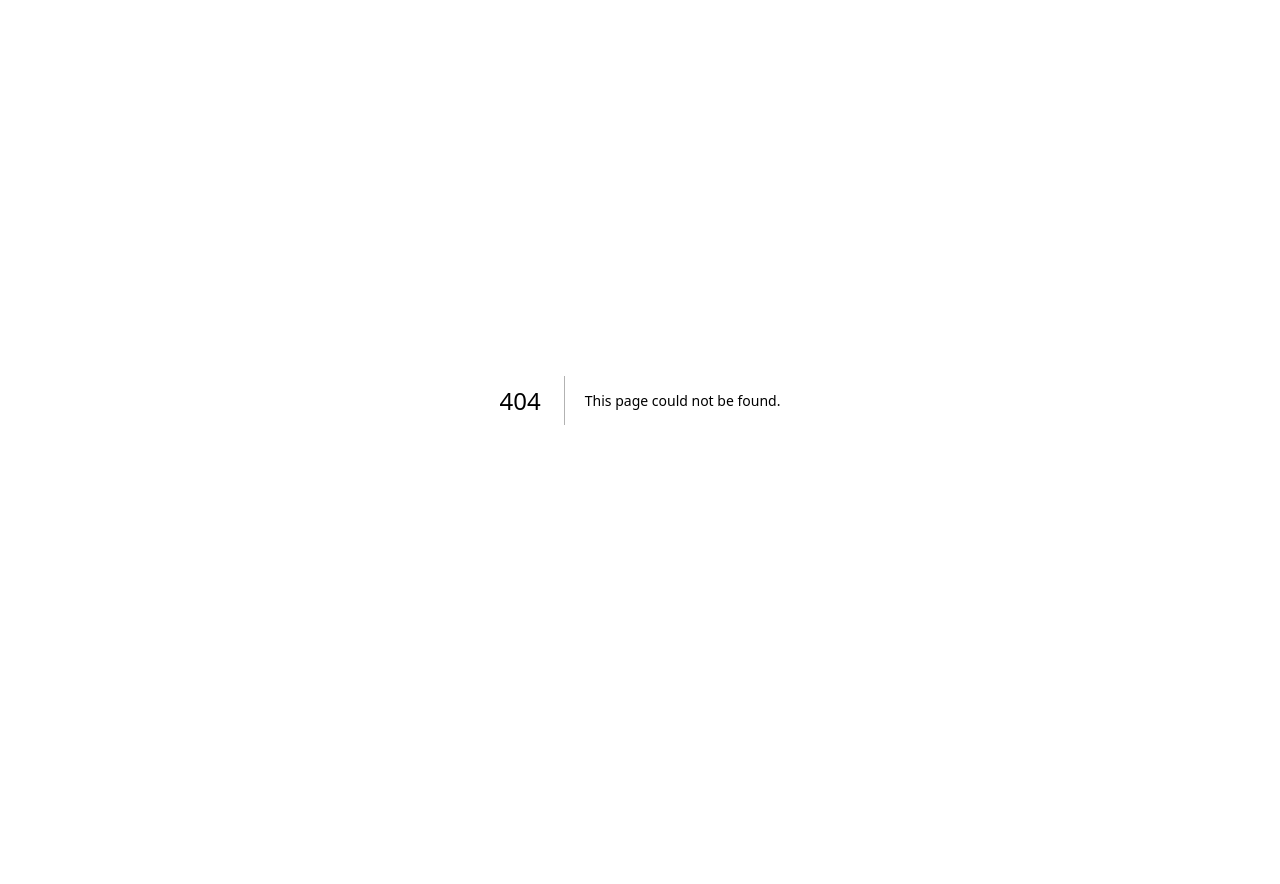
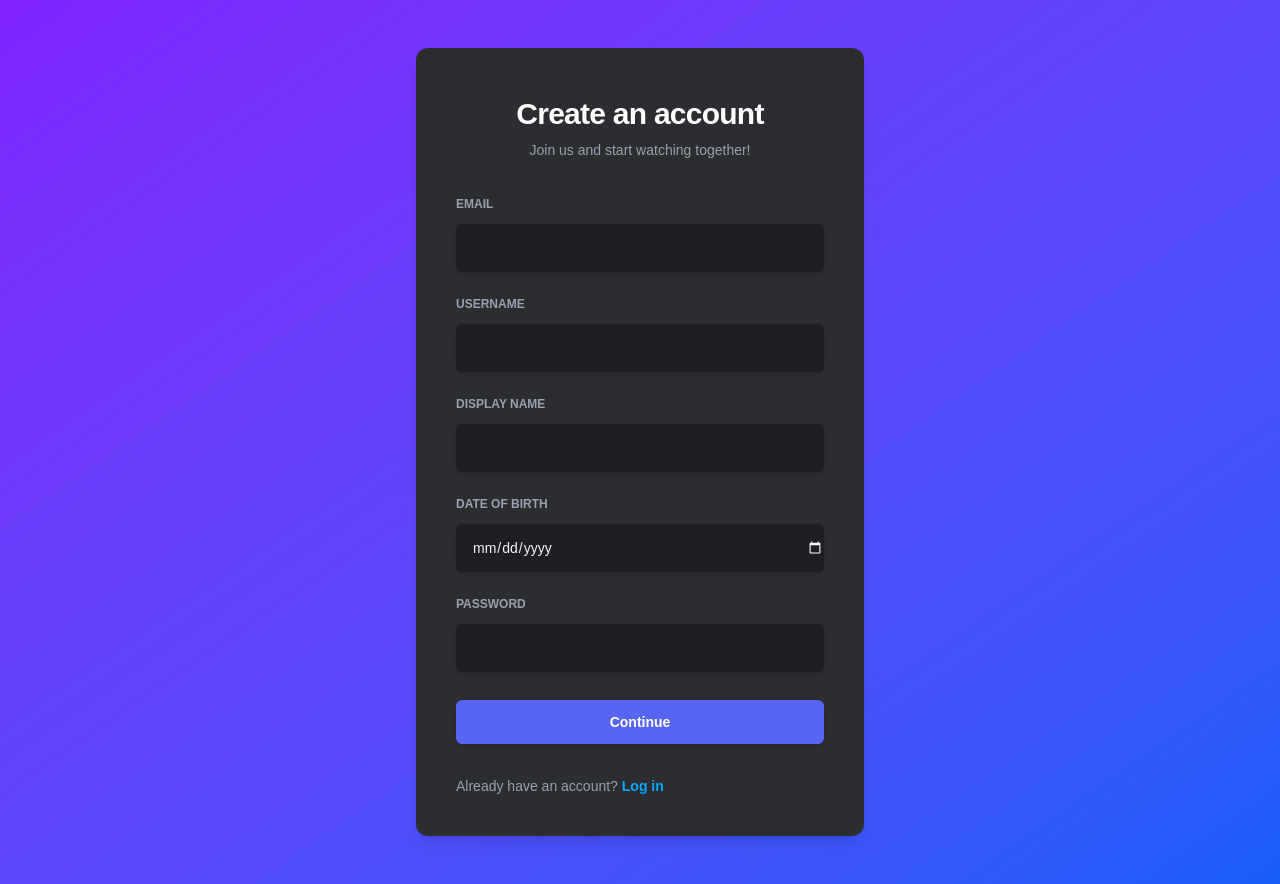
Before and after one commit to AlmasZh/watch-hub, a Next.js app in the folder frontend/: page /register in a window 1280 px wide. Before the commit this address had no page. Before the commit the page ends 800 px from the top, so only its background shows below. Built offline with nearby package versions, Linux system fonts and the light colour scheme.

Commit message:
feat(auth): add register page and move login route
Introduces a new registration page with form fields for user signup.
The login page has been moved into an `(auth)` route group for better organization of authentication-related pages.

```diff
--- /dev/null
+++ b/frontend/src/app/(auth)/register/page.tsx
@@ -0,0 +1,150 @@
+'use client';
+
+import { useState } from 'react';
+
+export default function RegisterPage() {
+    const [formData, setFormData] = useState({
+        email: '',
+        username: '',
+        displayName: '',
+        dateOfBirth: '',
+        password: '',
+    });
+
+    const handleChange = (e: React.ChangeEvent<HTMLInputElement>) => {
+        const { name, value } = e.target;
+        setFormData((prev) => ({
+            ...prev,
+            [name]: value,
+        }));
+    };
+
+    const handleSubmit = async (e: React.FormEvent) => {
+        e.preventDefault();
+        // TODO: Implement registration logic
+        console.log('Registering with:', formData);
+    };
+
+    return (
+        <div className="flex min-h-screen items-center justify-center bg-linear-to-br from-violet-600 to-blue-600 px-4 py-12 sm:px-6 lg:px-8">
+            <div className="w-full max-w-md space-y-8 bg-[#2b2d31] p-10 rounded-xl shadow-lg">
+                <div className="text-center">
+                    <h2 className="mt-2 text-3xl font-bold tracking-tight text-white">
+                        Create an account
+                    </h2>
+                    <p className="mt-2 text-sm text-gray-400">
+                        Join us and start watching together!
+                    </p>
+                </div>
+
+                <form className="mt-8 space-y-5" onSubmit={handleSubmit}>
+                    <div>
+                        <label htmlFor="email" className="block text-xs font-bold uppercase leading-6 text-gray-400">
+                            Email
+                        </label>
+                        <div className="mt-2">
+                            <input
+                                id="email"
+                                name="email"
+                                type="email"
+                                autoComplete="email"
+                                required
+                                className="block w-full rounded-md border-none bg-[#1e1f22] py-3 pl-4 text-gray-100 shadow-sm focus:ring-2 focus:ring-inset focus:ring-[#5865F2] sm:text-sm sm:leading-6 transition-all duration-200 outline-none"
+                                value={formData.email}
+                                onChange={handleChange}
+                            />
+                        </div>
+                    </div>
+
+                    <div>
+                        <label htmlFor="username" className="block text-xs font-bold uppercase leading-6 text-gray-400">
+                            Username
+                        </label>
+                        <div className="mt-2">
+                            <input
+                                id="username"
+                                name="username"
+                                type="text"
+                                autoComplete="username"
+                                required
+                                className="block w-full rounded-md border-none bg-[#1e1f22] py-3 pl-4 text-gray-100 shadow-sm focus:ring-2 focus:ring-inset focus:ring-[#5865F2] sm:text-sm sm:leading-6 transition-all duration-200 outline-none"
+                                value={formData.username}
+                                onChange={handleChange}
+                            />
+                        </div>
+                    </div>
+
+                    <div>
+                        <label htmlFor="displayName" className="block text-xs font-bold uppercase leading-6 text-gray-400">
+                            Display Name
+                        </label>
+                        <div className="mt-2">
+                            <input
+                                id="displayName"
+                                name="displayName"
+                                type="text"
+                                autoComplete="nickname"
+                                required
+                                className="block w-full rounded-md border-none bg-[#1e1f22] py-3 pl-4 text-gray-100 shadow-sm focus:ring-2 focus:ring-inset focus:ring-[#5865F2] sm:text-sm sm:leading-6 transition-all duration-200 outline-none"
+                                value={formData.displayName}
+                                onChange={handleChange}
+                            />
+                        </div>
+                    </div>
+
+                    <div>
+                        <label htmlFor="dateOfBirth" className="block text-xs font-bold uppercase leading-6 text-gray-400">
+                            Date of Birth
+                        </label>
+                        <div className="mt-2">
+                            <input
+                                id="dateOfBirth"
+                                name="dateOfBirth"
+                                type="date"
+                                required
+                                className="block w-full rounded-md border-none bg-[#1e1f22] py-3 pl-4 text-gray-100 shadow-sm focus:ring-2 focus:ring-inset focus:ring-[#5865F2] sm:text-sm sm:leading-6 transition-all duration-200 outline-none [color-scheme:dark]"
+                                value={formData.dateOfBirth}
+                                onChange={handleChange}
+                            />
+                        </div>
+                    </div>
+
+                    <div>
+                        <label htmlFor="password" className="block text-xs font-bold uppercase leading-6 text-gray-400">
+                            Password
+                        </label>
+                        <div className="mt-2">
+                            <input
+                                id="password"
+                                name="password"
+                                type="password"
+                                autoComplete="new-password"
+                                required
+                                className="block w-full rounded-md border-none bg-[#1e1f22] py-3 pl-4 text-gray-100 shadow-sm focus:ring-2 focus:ring-inset focus:ring-[#5865F2] sm:text-sm sm:leading-6 transition-all duration-200 outline-none"
+                                value={formData.password}
+                                onChange={handleChange}
+                            />
+                        </div>
+                    </div>
+
+                    <div className="pt-2">
+                        <button
+                            type="submit"
+                            className="flex w-full justify-center rounded-md bg-[#5865F2] px-3 py-3 text-sm font-semibold text-white shadow-sm hover:bg-[#4752c4] focus-visible:outline focus-visible:outline-offset-2 focus-visible:outline-[#5865F2] transition-colors duration-200"
+                        >
+                            Continue
+                        </button>
+                    </div>
+                </form>
+                <div className="mt-6 text-left text-sm">
+                    <p className="text-gray-400">
+                        Already have an account?{' '}
+                        <a href="/login" className="font-semibold text-[#00A8FC] hover:underline transition-colors">
+                            Log in
+                        </a>
+                    </p>
+                </div>
+            </div>
+        </div>
+    );
+}
```
Also changed, not shown: frontend/src/app/(auth)/login/page.tsx (renamed from frontend/src/app/login/page.tsx).
